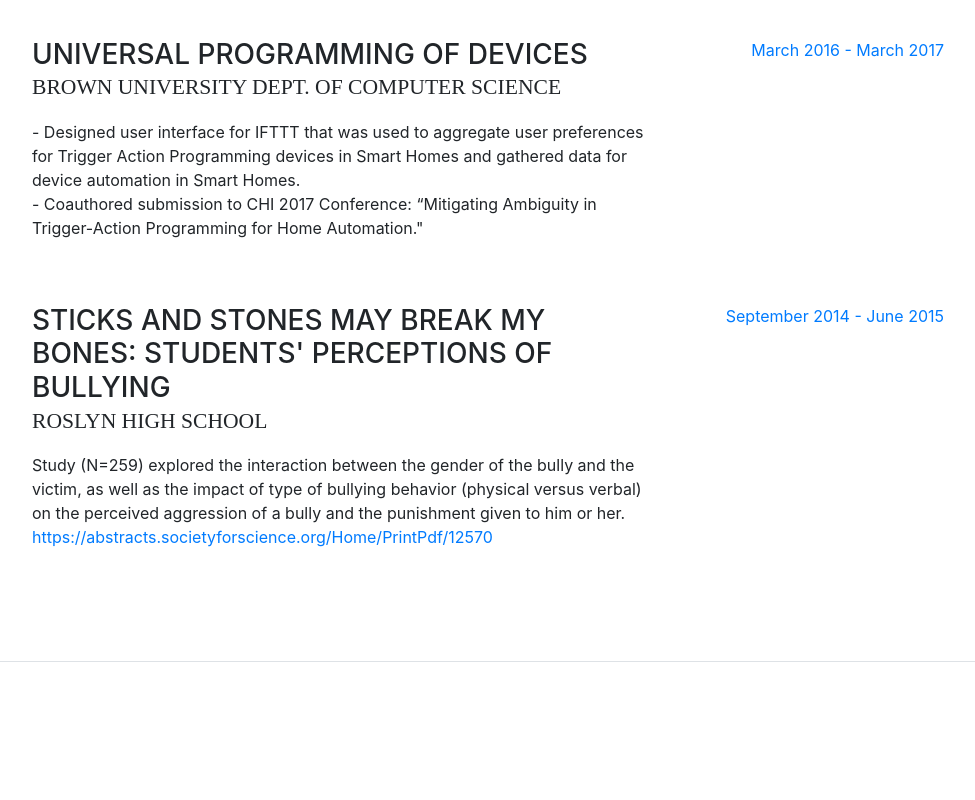
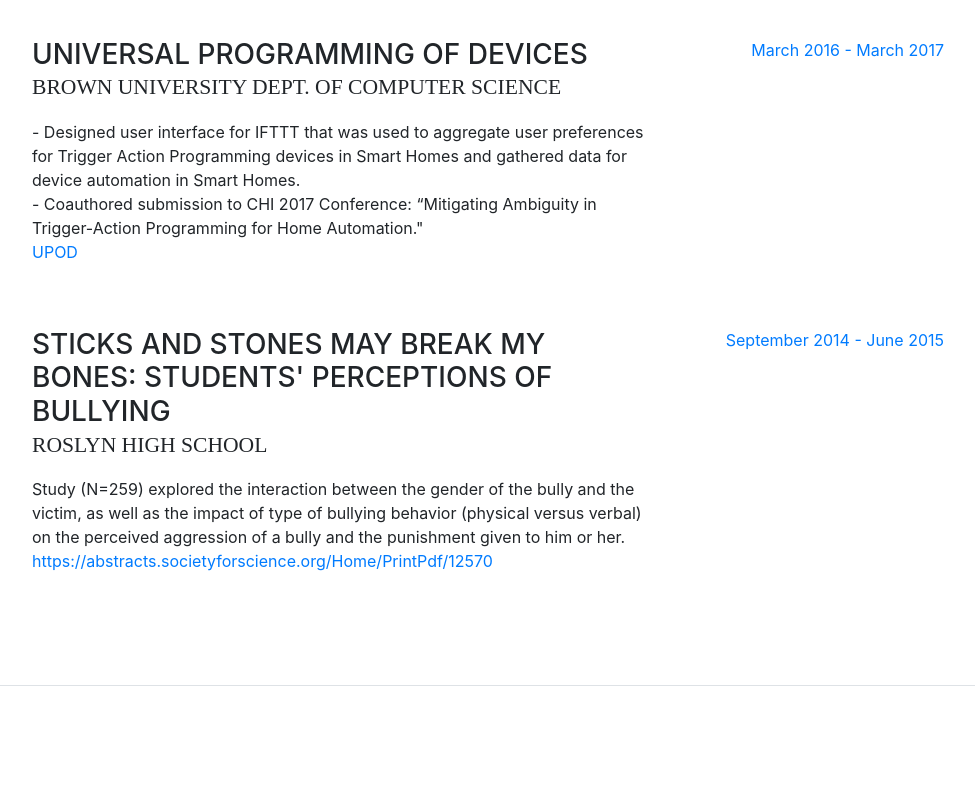
Before and after one commit to aanshshah/aanshshah.github.io, a website with bundled scripts: page index.html in a window 1280 px wide. Shown: the part 7000-7800 px from the top of the page, without its empty margins (288-1263 px from the left). Built offline with nearby package versions, Linux system fonts and the light colour scheme; a web font is replaced by a local one.

Commit message:
updated experiences and added teaching experience section

```diff
--- a/index.html
+++ b/index.html
@@ -453,7 +453,8 @@
                 - Designed user interface for IFTTT that was used to aggregate user preferences for Trigger Action
                   Programming devices in Smart Homes and gathered data for device automation in Smart Homes. <br>
                 -  Coauthored submission to CHI 2017 Conference: “Mitigating Ambiguity in Trigger-Action Programming
-                  for Home Automation."
+                  for Home Automation." <br>
+                  <a href="upod.io">UPOD</a>
               </p>
             </div>
             <div class="resume-date text-md-right">
```
